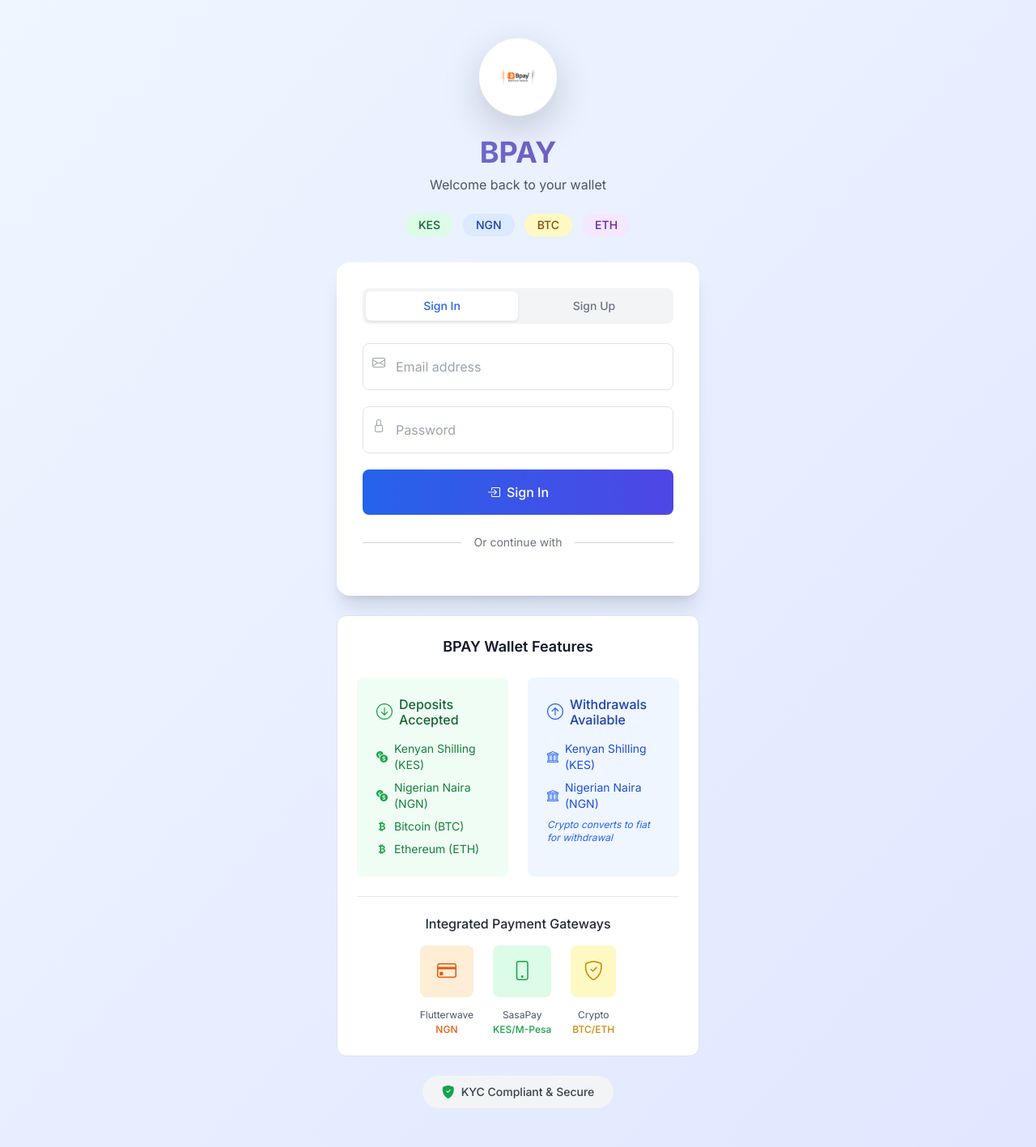
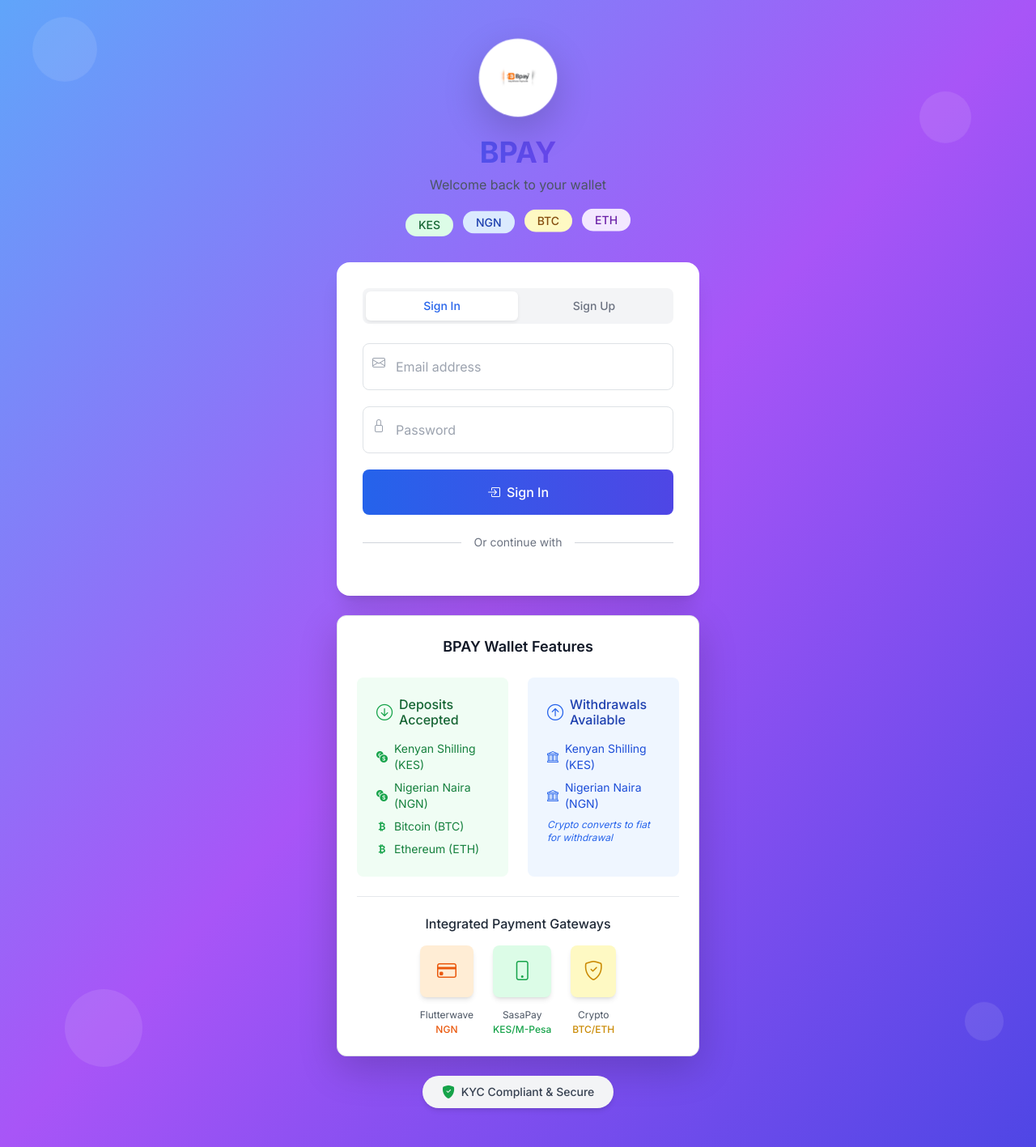
Before and after one commit to emonigatsaucee/bpay-fintech, a React (Create React App) app in the folder frontend/: page /login in a window 1280 px wide. Shown: the whole page at 81% size. Built offline with nearby package versions, Linux system fonts and the light colour scheme; the HTML template or start-up script is replaced by a standard one.

Commit message:
Fixed animations using Tailwind classes and added vibrant background

```diff
--- a/frontend/src/pages/Login.js
+++ b/frontend/src/pages/Login.js
@@ -85,31 +85,38 @@
   };
 
   return (
-    <div className="min-h-screen bg-gradient-to-br from-blue-50 to-indigo-100 flex items-center justify-center py-12 px-4">
-      <div className="max-w-md w-full">
+    <div className="min-h-screen bg-gradient-to-br from-blue-400 via-purple-500 to-indigo-600 flex items-center justify-center py-12 px-4 relative overflow-hidden">
+      {/* Animated Background Elements */}
+      <div className="absolute inset-0">
+        <div className="absolute top-10 left-10 w-20 h-20 bg-white bg-opacity-10 rounded-full animate-bounce" style={{animationDelay: '0s', animationDuration: '3s'}}></div>
+        <div className="absolute top-32 right-20 w-16 h-16 bg-white bg-opacity-10 rounded-full animate-bounce" style={{animationDelay: '1s', animationDuration: '4s'}}></div>
+        <div className="absolute bottom-20 left-20 w-24 h-24 bg-white bg-opacity-10 rounded-full animate-bounce" style={{animationDelay: '2s', animationDuration: '5s'}}></div>
+        <div className="absolute bottom-32 right-10 w-12 h-12 bg-white bg-opacity-10 rounded-full animate-bounce" style={{animationDelay: '0.5s', animationDuration: '3.5s'}}></div>
+      </div>
+      <div className="max-w-md w-full relative z-10">
         {/* Header Section */}
         <div className="text-center mb-8">
-          <div className="bg-white rounded-full p-4 w-24 h-24 mx-auto mb-6 shadow-lg logo-container float-animation">
+          <div className="bg-white rounded-full p-4 w-24 h-24 mx-auto mb-6 shadow-lg transform hover:scale-105 transition-transform duration-300 animate-pulse">
             <img
               src="/bpay-logo.jpg/5782897843587714011_120.jpg"
               alt="BPAY Logo"
               className="w-full h-full object-contain"
             />
           </div>
-          <h1 className="text-4xl font-bold mb-2 gradient-text">BPAY</h1>
+          <h1 className="text-4xl font-bold mb-2 bg-gradient-to-r from-blue-600 to-purple-600 bg-clip-text text-transparent">BPAY</h1>
           <p className="text-gray-600 mb-4">
             {isLogin ? 'Welcome back to your wallet' : 'Create your multi-currency wallet'}
           </p>
           <div className="flex justify-center space-x-3 text-sm">
-            <span className="bg-green-100 text-green-800 px-3 py-1 rounded-full font-medium currency-badge">KES</span>
-            <span className="bg-blue-100 text-blue-800 px-3 py-1 rounded-full font-medium currency-badge">NGN</span>
-            <span className="bg-yellow-100 text-yellow-800 px-3 py-1 rounded-full font-medium currency-badge">BTC</span>
-            <span className="bg-purple-100 text-purple-800 px-3 py-1 rounded-full font-medium currency-badge">ETH</span>
+            <span className="bg-green-100 text-green-800 px-3 py-1 rounded-full font-medium transform hover:scale-110 transition-all duration-300 animate-bounce" style={{animationDelay: '0.1s'}}>KES</span>
+            <span className="bg-blue-100 text-blue-800 px-3 py-1 rounded-full font-medium transform hover:scale-110 transition-all duration-300 animate-bounce" style={{animationDelay: '0.2s'}}>NGN</span>
+            <span className="bg-yellow-100 text-yellow-800 px-3 py-1 rounded-full font-medium transform hover:scale-110 transition-all duration-300 animate-bounce" style={{animationDelay: '0.3s'}}>BTC</span>
+            <span className="bg-purple-100 text-purple-800 px-3 py-1 rounded-full font-medium transform hover:scale-110 transition-all duration-300 animate-bounce" style={{animationDelay: '0.4s'}}>ETH</span>
           </div>
         </div>
 
         {/* Main Card */}
-        <div className="bg-white rounded-2xl shadow-xl p-8">
+        <div className="bg-white rounded-2xl shadow-xl p-8 transform hover:shadow-2xl transition-all duration-300">
           {/* Tab Switcher */}
           <div className="flex bg-gray-100 rounded-lg p-1 mb-6">
             <button
@@ -224,7 +231,7 @@
             <button
               type="submit"
               disabled={loading}
-              className="w-full bg-gradient-to-r from-blue-600 to-indigo-600 text-white py-3 px-4 rounded-lg font-medium hover:from-blue-700 hover:to-indigo-700 focus:outline-none focus:ring-2 focus:ring-blue-500 focus:ring-offset-2 disabled:opacity-50 disabled:cursor-not-allowed transition-all duration-200"
+              className="w-full bg-gradient-to-r from-blue-600 to-indigo-600 text-white py-3 px-4 rounded-lg font-medium hover:from-blue-700 hover:to-indigo-700 focus:outline-none focus:ring-2 focus:ring-blue-500 focus:ring-offset-2 disabled:opacity-50 disabled:cursor-not-allowed transition-all duration-200 transform hover:scale-105 hover:shadow-lg"
             >
               {loading ? (
                 <div className="flex items-center justify-center">
@@ -259,16 +266,16 @@
         </div>
 
         {/* System Features */}
-        <div className={`bg-white rounded-xl p-6 mt-6 border border-gray-200 transition-all duration-1000 transform ${
-          showFeatures ? 'opacity-100 translate-y-0' : 'opacity-0 translate-y-4'
+        <div className={`bg-white rounded-xl p-6 mt-6 border border-gray-200 shadow-lg transition-all duration-1000 transform ${
+          showFeatures ? 'opacity-100 translate-y-0 scale-100' : 'opacity-0 translate-y-8 scale-95'
         }`}>
           <h3 className="text-lg font-semibold text-gray-900 mb-4 text-center">BPAY Wallet Features</h3>
 
           <div className="grid grid-cols-1 md:grid-cols-2 gap-4 mb-4">
             {/* Deposit Section */}
-            <div className="bg-green-50 rounded-lg p-4 feature-card">
+            <div className="bg-green-50 rounded-lg p-4 transform hover:-translate-y-1 hover:shadow-lg transition-all duration-300">
               <div className="flex items-center mb-3">
-                <i className="bi bi-arrow-down-circle text-green-600 text-xl mr-2 float-animation"></i>
+                <i className="bi bi-arrow-down-circle text-green-600 text-xl mr-2 animate-pulse"></i>
                 <h4 className="font-medium text-green-800">Deposits Accepted</h4>
               </div>
               <div className="space-y-2">
@@ -292,9 +299,9 @@
             </div>
 
             {/* Withdrawal Section */}
-            <div className="bg-blue-50 rounded-lg p-4 feature-card">
+            <div className="bg-blue-50 rounded-lg p-4 transform hover:-translate-y-1 hover:shadow-lg transition-all duration-300">
               <div className="flex items-center mb-3">
-                <i className="bi bi-arrow-up-circle text-blue-600 text-xl mr-2 float-animation"></i>
+                <i className="bi bi-arrow-up-circle text-blue-600 text-xl mr-2 animate-pulse"></i>
                 <h4 className="font-medium text-blue-800">Withdrawals Available</h4>
               </div>
               <div className="space-y-2">
@@ -317,23 +324,23 @@
           <div className="border-t pt-4">
             <h4 className="font-medium text-gray-800 mb-3 text-center">Integrated Payment Gateways</h4>
             <div className="flex justify-center space-x-6">
-              <div className="text-center payment-icon">
-                <div className="bg-orange-100 rounded-lg p-3 mb-2">
-                  <i className="bi bi-credit-card text-orange-600 text-2xl"></i>
+              <div className="text-center transform hover:-translate-y-2 hover:scale-105 transition-all duration-300 cursor-pointer">
+                <div className="bg-orange-100 rounded-lg p-3 mb-2 shadow-md hover:shadow-lg transition-shadow">
+                  <i className="bi bi-credit-card text-orange-600 text-2xl animate-pulse"></i>
                 </div>
                 <span className="text-xs text-gray-600">Flutterwave</span>
                 <div className="text-xs text-orange-600 font-medium">NGN</div>
               </div>
-              <div className="text-center payment-icon">
-                <div className="bg-green-100 rounded-lg p-3 mb-2">
-                  <i className="bi bi-phone text-green-600 text-2xl"></i>
+              <div className="text-center transform hover:-translate-y-2 hover:scale-105 transition-all duration-300 cursor-pointer">
+                <div className="bg-green-100 rounded-lg p-3 mb-2 shadow-md hover:shadow-lg transition-shadow">
+                  <i className="bi bi-phone text-green-600 text-2xl animate-pulse"></i>
                 </div>
                 <span className="text-xs text-gray-600">SasaPay</span>
                 <div className="text-xs text-green-600 font-medium">KES/M-Pesa</div>
               </div>
-              <div className="text-center payment-icon">
-                <div className="bg-yellow-100 rounded-lg p-3 mb-2">
-                  <i className="bi bi-shield-check text-yellow-600 text-2xl"></i>
+              <div className="text-center transform hover:-translate-y-2 hover:scale-105 transition-all duration-300 cursor-pointer">
+                <div className="bg-yellow-100 rounded-lg p-3 mb-2 shadow-md hover:shadow-lg transition-shadow">
+                  <i className="bi bi-shield-check text-yellow-600 text-2xl animate-pulse"></i>
                 </div>
                 <span className="text-xs text-gray-600">Crypto</span>
                 <div className="text-xs text-yellow-600 font-medium">BTC/ETH</div>
@@ -344,8 +351,8 @@
 
         {/* Security Badge */}
         <div className="text-center mt-4">
-          <div className="inline-flex items-center bg-gray-100 rounded-full px-4 py-2">
-            <i className="bi bi-shield-fill-check text-green-600 mr-2"></i>
+          <div className="inline-flex items-center bg-gray-100 rounded-full px-4 py-2 transform hover:scale-105 transition-all duration-300 shadow-md hover:shadow-lg">
+            <i className="bi bi-shield-fill-check text-green-600 mr-2 animate-pulse"></i>
             <span className="text-sm text-gray-700 font-medium">KYC Compliant & Secure</span>
           </div>
         </div>
```
